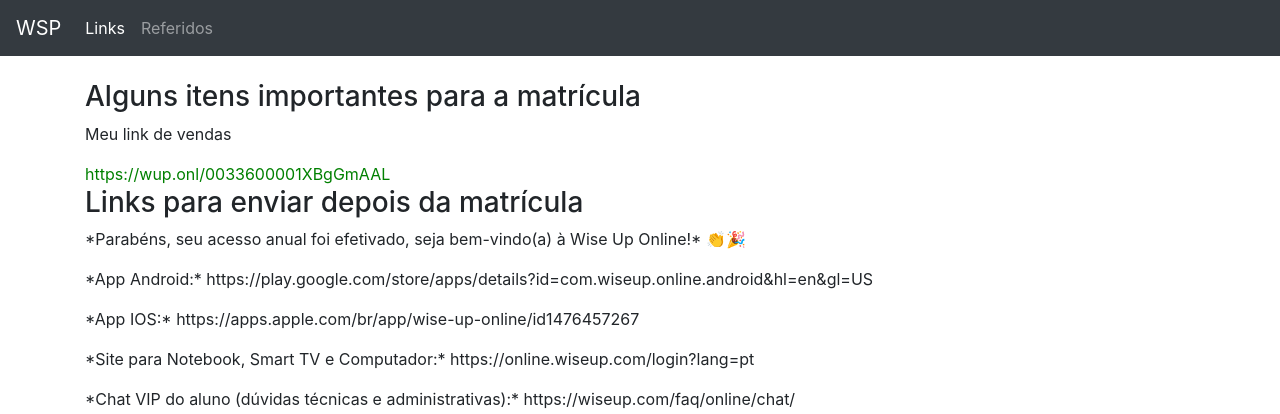
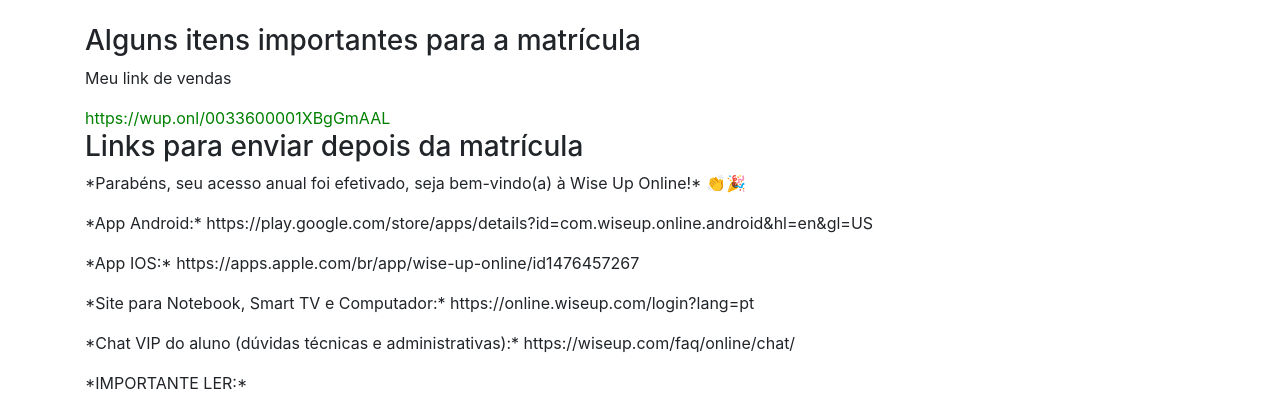
Before and after one commit to leandrofreire13/leadwsp, a Django app: page / in a window 1280 px wide. Shown: the top 414 px of the page. Run offline with Django 3.2, Linux system fonts and the light colour scheme; some libraries are stand-ins or nearby versions.

Commit message:
Ajustes no link

```diff
--- a/referidos/templates/referidos/base.html
+++ b/referidos/templates/referidos/base.html
@@ -14,7 +14,7 @@
     <link rel="stylesheet" href="{% static 'css/style.css' %}">
 </head>
 <body>
-    <nav class="navbar navbar-expand-lg navbar-dark bg-dark">
+    {% comment %} <nav class="navbar navbar-expand-lg navbar-dark bg-dark">
         <a class="navbar-brand" href="/">WSP</a>
         <button class="navbar-toggler" type="button" data-toggle="collapse" data-target="#navbarNav" aria-controls="navbarNav" aria-expanded="false" aria-label="Toggle navigation">
         <span class="navbar-toggler-icon"></span>
@@ -27,14 +27,13 @@
         <li class="nav-item">
             <a class="nav-link" href="referidos">Referidos</a>
         </li>
-        {% comment %}
         <!-- Aparecer só quando logado -->
         <li class="nav-item">
             <a class="nav-link" href="/admin">Admin</a>
-        </li> {% endcomment %}
+        </li>
         </ul>
     </div>
-    </nav>
+    </nav> {% endcomment %}
     <div class="container">
         <br>
         {% block content %}
```
